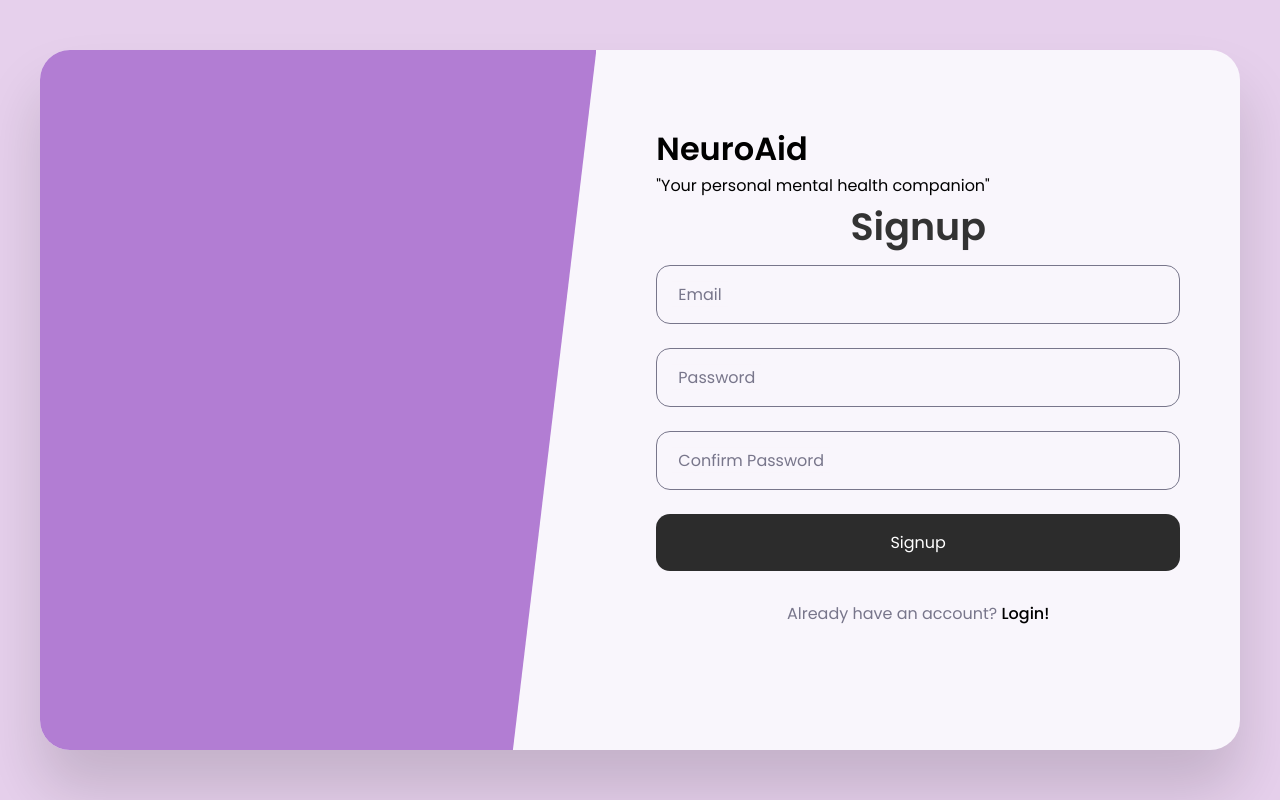
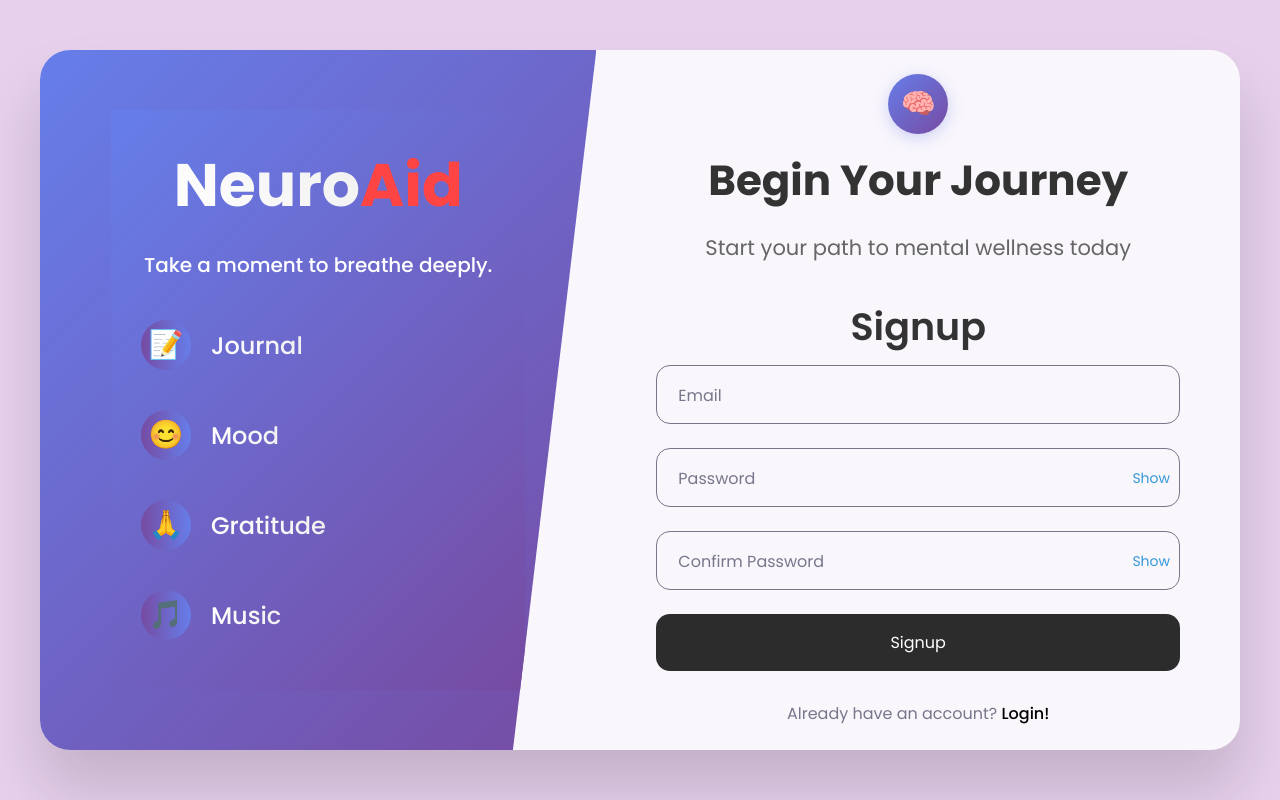
Before and after one commit to Barathkalyan/NeuroAid, a Flask app: page /signup in a window 1280 px wide. Run offline with Flask 3, Linux system fonts and the light colour scheme; parts of the project's set-up code (start-up, migrations or seed data) failed here and were passed over.

Commit message:
final signup page

```diff
--- a/static/js/main.js
+++ b/static/js/main.js
@@ -1,125 +1,38 @@
-    // Password visibility toggle
-function togglePassword() {
-  const passwordInput = document.getElementById('password');
-  const toggleButton = document.querySelector('.toggle-password');
-  if (passwordInput.type === 'password') {
-    passwordInput.type = 'text';
-    toggleButton.textContent = 'Hide';
-  } else {
-    passwordInput.type = 'password';
-    toggleButton.textContent = 'Show';
+// Password toggle functionality
+document.addEventListener('DOMContentLoaded', () => {
+  // Toggle password visibility for login page
+  const togglePasswordLogin = document.querySelectorAll('.login-box .toggle-password');
+  togglePasswordLogin.forEach(toggle => {
+    toggle.addEventListener('click', function () {
+      const passwordInput = this.previousElementSibling.previousElementSibling;
+      const type = passwordInput.getAttribute('type') === 'password' ? 'text' : 'password';
+      passwordInput.setAttribute('type', type);
+      this.textContent = type === 'password' ? 'Show' : 'Hide';
+    });
+  });
+
+  // Toggle password visibility for signup page
+  const togglePasswordSignup = document.querySelectorAll('.signup-form .toggle-password');
+  togglePasswordSignup.forEach(toggle => {
+    toggle.addEventListener('click', function () {
+      const passwordInput = this.previousElementSibling.previousElementSibling;
+      const type = passwordInput.getAttribute('type') === 'password' ? 'text' : 'password';
+      passwordInput.setAttribute('type', type);
+      this.textContent = type === 'password' ? 'Show' : 'Hide';
+    });
+  });
+
+  // Form submission handling (example)
+  const loginForm = document.getElementById('login-form');
+  const signupForm = document.getElementById('signup-form');
+  if (loginForm) {
+    loginForm.addEventListener('submit', (e) => {
+      // Add login validation if needed
+    });
   }
-}
-
-// Handle form submission and error display
-document.getElementById('login-form').addEventListener('submit', function(event) {
-  const button = document.getElementById('login-button');
-  button.disabled = true;
-  button.classList.add('submitting');
-
-  // Check for specific error messages from server
-  const generalError = document.getElementById('general-error');
-  if (generalError) {
-    const errorText = generalError.textContent;
-    const emailInput = document.getElementById('email');
-    const passwordInput = document.getElementById('password');
-    const emailError = document.getElementById('email-error');
-    const passwordError = document.getElementById('password-error');
-
-    if (errorText.includes('User not found') || errorText.includes('Email')) {
-      emailError.textContent = 'Email not found';
-      emailError.style.display = 'block';
-      emailInput.classList.add('input-error');
-      event.preventDefault();
-      button.disabled = false;
-      button.classList.remove('submitting');
-    } else if (errorText.includes('Invalid credentials') || errorText.includes('password')) {
-      passwordError.textContent = 'Incorrect password';
-      passwordError.style.display = 'block';
-      passwordInput.classList.add('input-error');
-      event.preventDefault();
-      button.disabled = false;
-      button.classList.remove('submitting');
-    }
+  if (signupForm) {
+    signupForm.addEventListener('submit', (e) => {
+      // Add signup validation if needed
+    });
   }
 });
-
-// Clear error styles on input
-document.getElementById('email').addEventListener('input', function() {
-  this.classList.remove('input-error');
-  document.getElementById('email-error').style.display = 'none';
-});
-
-document.getElementById('password').addEventListener('input', function() {
-  this.classList.remove('input-error');
-  document.getElementById('password-error').style.display = 'none';
-});
-
-// Branding interactivity
-const featureBlocks = document.querySelectorAll('.feature-block');
-featureBlocks.forEach(block => {
-  const icon = block.querySelector('.feature-icon');
-  icon.addEventListener('click', (event) => {
-    const ripple = document.createElement('div');
-    ripple.classList.add('ripple');
-    const rect = icon.getBoundingClientRect();
-    const sceneRect = document.querySelector('.branding-scene').getBoundingClientRect();
-    ripple.style.left = `${rect.left - sceneRect.left + rect.width / 2 - 50}px`; /* Center ripple */
-    ripple.style.top = `${rect.top - sceneRect.top + rect.height / 2 - 50}px`;
-    ripple.style.width = '100px';
-    ripple.style.height = '100px';
-    block.appendChild(ripple);
-    block.style.transition = 'none'; // Disable transition for pause
-    block.style.transform = 'scale(1.1)';
-    setTimeout(() => {
-      ripple.remove();
-      block.style.transition = 'transform 0.3s ease';
-      block.style.transform = 'scale(1)';
-    }, 800);
-  });
-
-  icon.addEventListener('touchstart', (event) => {
-    event.preventDefault();
-    icon.classList.add('touched');
-    const ripple = document.createElement('div');
-    ripple.classList.add('ripple');
-    const rect = icon.getBoundingClientRect();
-    const sceneRect = document.querySelector('.branding-scene').getBoundingClientRect();
-    ripple.style.left = `${rect.left - sceneRect.left + rect.width / 2 - 50}px`;
-    ripple.style.top = `${rect.top - sceneRect.top + rect.height / 2 - 50}px`;
-    ripple.style.width = '100px';
-    ripple.style.height = '100px';
-    block.appendChild(ripple);
-    block.style.transition = 'none';
-    block.style.transform = 'scale(1.1)';
-    setTimeout(() => {
-      ripple.remove();
-      block.style.transition = 'transform 0.3s ease';
-      block.style.transform = 'scale(1)';
-      icon.classList.remove('touched');
-    }, 800);
-  });
-});
-
-// Dynamic quote changer
-const quotes = [
-  "Take a moment to breathe deeply.",
-  "Your mind deserves peace today.",
-  "Connect with your inner strength.",
-  "Every step forward is progress.",
-  "Embrace the journey of healing."
-];
-let quoteIndex = 0;
-const quoteElement = document.getElementById('quote');
-
-function changeQuote() {
-  quoteElement.style.opacity = 0;
-  setTimeout(() => {
-    quoteIndex = (quoteIndex + 1) % quotes.length;
-    quoteElement.textContent = quotes[quoteIndex];
-    quoteElement.style.opacity = 1;
-  }, 500);
-}
-
-setInterval(changeQuote, 5000);
-changeQuote(); // Initial call
--- a/templates/signup.html
+++ b/templates/signup.html
@@ -5,39 +5,64 @@
   <meta name="viewport" content="width=device-width, initial-scale=1.0" />
   <title>NeuroAid - Sign Up</title>
   <link rel="stylesheet" href="{{ url_for('static', filename='css/signup.css') }}" />
-  <link href="https://fonts.googleapis.com/css2?family=Poppins:wght@400;500;600&display=swap" rel="stylesheet">
+  <link rel="stylesheet" href="{{ url_for('static', filename='css/login.css') }}" />
+  <link href="https://fonts.googleapis.com/css2?family=Poppins:wght@400;500;600;700&display=swap" rel="stylesheet">
 </head>
 <body>
-  <!-- Main container for the login page -->
   <div class="login-container">
-    <div class="branding">
+    <div class="branding" aria-label="NeuroAid feature pillar with dynamic quote">
+      <div class="branding-scene">
+        <div class="logo"><span class="neuro">Neuro</span><span class="aid">Aid</span></div>
+        <div class="quote-container" id="quote">Take a moment to breathe deeply.</div>
+        <div class="feature-block">
+          <div class="feature-icon icon-journal">📝</div>
+          <p class="feature-label">Journal</p>
+          <p class="feature-tooltip">Write your thoughts</p>
+        </div>
+        <div class="feature-block">
+          <div class="feature-icon icon-mood">😊</div>
+          <p class="feature-label">Mood</p>
+          <p class="feature-tooltip">Track your emotions</p>
+        </div>
+        <div class="feature-block">
+          <div class="feature-icon icon-gratitude">🙏</div>
+          <p class="feature-label">Gratitude</p>
+          <p class="feature-tooltip">Practice gratitude</p>
+        </div>
+        <div class="feature-block">
+          <div class="feature-icon icon-music">🎵</div>
+          <p class="feature-label">Music</p>
+          <p class="feature-tooltip">Personalized recommendations</p>
+        </div>
+      </div>
     </div>
     <div class="login-box">
-      <h1>Neuro<span>Aid</span></h1>
-      <p>"Your personal mental health companion"</p>
+      <div class="welcome-section">
+        <div class="welcome-icon">🧠</div>
+        <h1>Begin Your Journey</h1>
+        <p>Start your path to mental wellness today</p>
+      </div>
       <h2>Signup</h2>
-
-      <!-- Display error message if signup fails -->
       {% if error %}
-        <p style="color: red; text-align: center;">{{ error }}</p>
+        <p id="general-error">{{ error }}</p>
       {% endif %}
-
-      <!-- Signup form -->
       <form id="signup-form" method="POST" action="{{ url_for('signup') }}">
         <div class="input-group">
           <input type="text" name="email" id="email" required placeholder=" " />
           <label for="email">Email</label>
         </div>
-        <!-- Input field for the password -->
         <div class="input-group">
-          <input type="password" name="password" id="password" required placeholder=" " />
+          <input type="password" name="password" id="password" required placeholder=" " aria-describedby="password-error" />
           <label for="password">Password</label>
+          <span class="toggle-password">Show</span>
+          <p class="error-message" id="password-error"></p>
         </div>
         <div class="input-group">
-          <input type="password" name="confirm_password" id="confirm-password" required placeholder=" " />
+          <input type="password" name="confirm_password" id="confirm-password" required placeholder=" " aria-describedby="confirm-password-error" />
           <label for="confirm-password">Confirm Password</label>
+          <span class="toggle-password">Show</span>
+          <p class="error-message" id="confirm-password-error"></p>
         </div>
-
         <button type="submit">Signup</button>
       </form>
       <div class="login-link">
@@ -45,5 +70,6 @@
       </div>
     </div>
   </div>
+  <script src="{{ url_for('static', filename='js/main.js') }}"></script>
 </body>
 </html>
```
